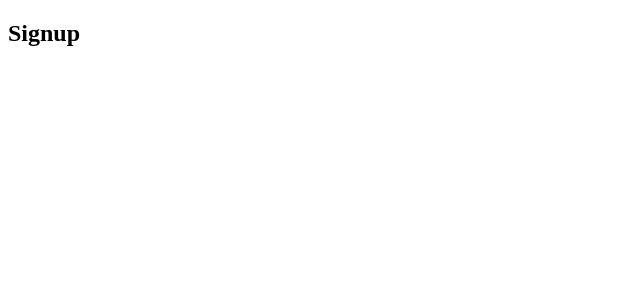
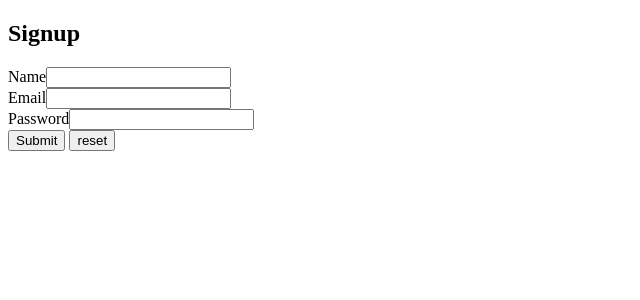
Before and after one commit to Anirban007-jpg/SocialNetwork-React, a React (Create React App) app in the folder socialmediafrontend/: page /signup in a window 1280 px wide. Shown: the top 300 px of the page, without its empty margins (0-640 px from the left). Built offline with nearby package versions, Linux system fonts and the light colour scheme.

Commit message:
Closes #14

```diff
--- a/socialmediafrontend/src/user/signup.js
+++ b/socialmediafrontend/src/user/signup.js
@@ -1,10 +1,41 @@
 import React, { Component } from 'react'
 
 class signup extends Component {
-    state = {  }
+
+    constructor() {
+        super()
+        this.setState = {
+            name: "",
+            email: "",
+            password: "",
+            error: ""
+        }
+    }
+
     render() {
         return (
-            <h2>Signup</h2>
+            <div className="container">
+                <h2 className="mt-5 mb-5">Signup</h2>
+
+                    <form>
+                        <div className="form-group">
+                            <label className="text-muted">Name</label>
+                            <input type="text" className="form-control" />
+                        </div>
+                        <div className="form-group">
+                            <label className="text-muted">Email</label>
+                            <input type="email" className="form-control" />
+                        </div>
+                        <div className="form-group">
+                            <label className="text-muted">Password</label>
+                            <input type="password" className="form-control" />
+                        </div>
+                        <button className="btn btn-raised btn-success">
+                            Submit
+                        </button>&nbsp;
+                        <input type="reset" className="btn btn-raised btn-danger" value="reset" />
+                    </form>
+            </div>
         );
     }
 }
```
